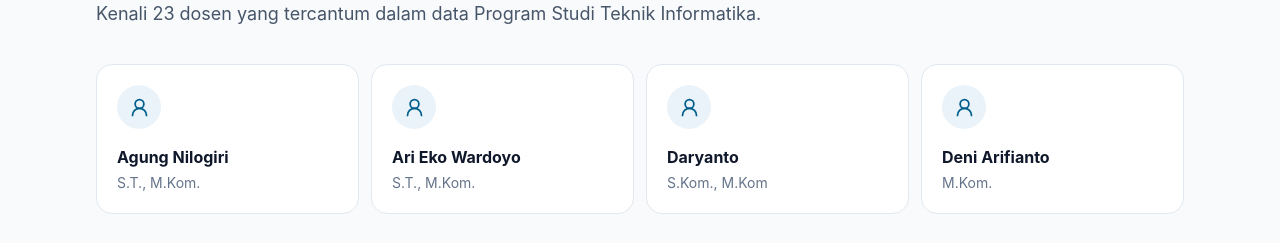
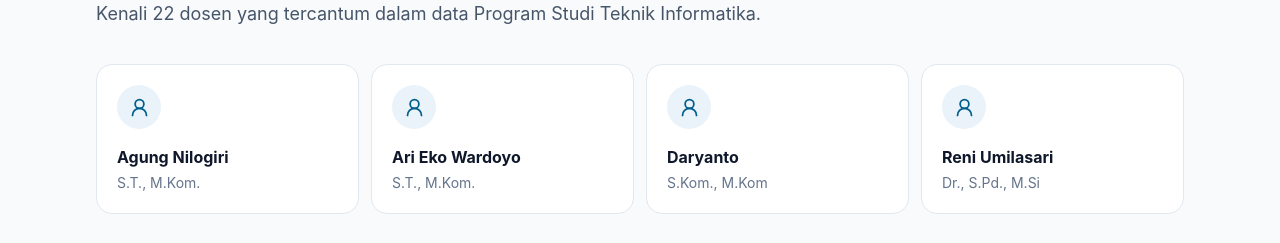
Before and after one commit to mohdasuki/ti-unmuhjember, a React (Vite) app: page / in a window 1280 px wide. Shown: the part 4257-4500 px from the top of the page. Built offline with nearby package versions, Linux system fonts and the light colour scheme.

Commit message:
chore: remove lecturer entry

```diff
--- a/src/data/lecturers.js
+++ b/src/data/lecturers.js
@@ -2,7 +2,6 @@ export const lecturers = [
   { id: 1, name: 'Agung Nilogiri', degree: 'S.T., M.Kom.', nidn: '', academicRank: '', expertise: [], courses: [], photo: new URL('../assets/lecturers/Agung Nilogiri (2) (1).jpg', import.meta.url).href, sinta: '', googleScholar: '', orcid: '' },
   { id: 2, name: 'Ari Eko Wardoyo', degree: 'S.T., M.Kom.', nidn: '', academicRank: '', expertise: [], courses: [], photo: new URL('../assets/lecturers/Ari Eko Wardoyo (3) (1).jpg', import.meta.url).href, sinta: '', googleScholar: '', orcid: '' },
   { id: 4, name: 'Daryanto', degree: 'S.Kom., M.Kom', nidn: '', academicRank: '', expertise: [], courses: [], photo: new URL('../assets/lecturers/Daryanto (1) (1).jpg', import.meta.url).href, sinta: '', googleScholar: '', orcid: '' },
-  { id: 5, name: 'Deni Arifianto', degree: 'M.Kom.', nidn: '', academicRank: '', expertise: [], courses: [], photo: '', sinta: '', googleScholar: '', orcid: '' },
   { id: 7, name: 'Reni Umilasari', degree: 'Dr., S.Pd., M.Si', nidn: '', academicRank: '', expertise: [], courses: [], photo: new URL('../assets/lecturers/Reni Umilasari (2) (1).jpg', import.meta.url).href, sinta: '', googleScholar: '', orcid: '' },
   { id: 8, name: 'Dudi Irawan', degree: 'S.T., M.Kom', nidn: '', academicRank: '', expertise: [], courses: [], photo: new URL('../assets/lecturers/Dudi Irawan (2) (1).jpg', import.meta.url).href, sinta: '', googleScholar: '', orcid: '' },
   { id: 9, name: 'Ginanjar Abdurrahman', degree: 'S.Si., M.Pd.', nidn: '', academicRank: '', expertise: [], courses: [], photo: '', sinta: '', googleScholar: '', orcid: '' },
```
